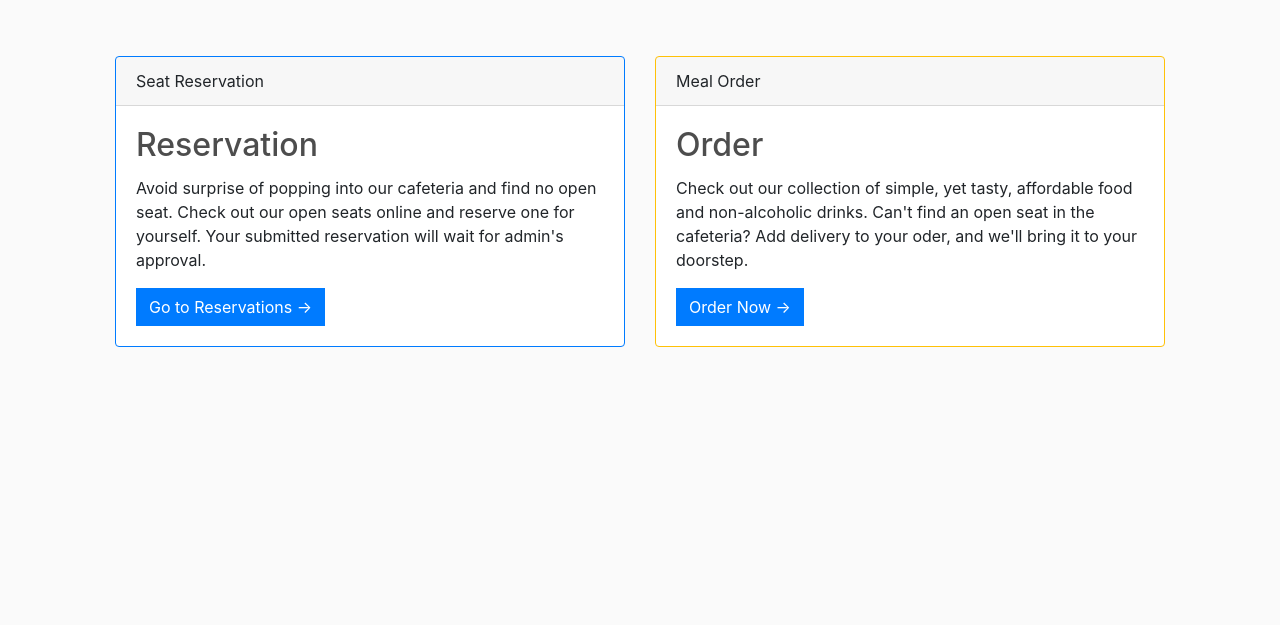
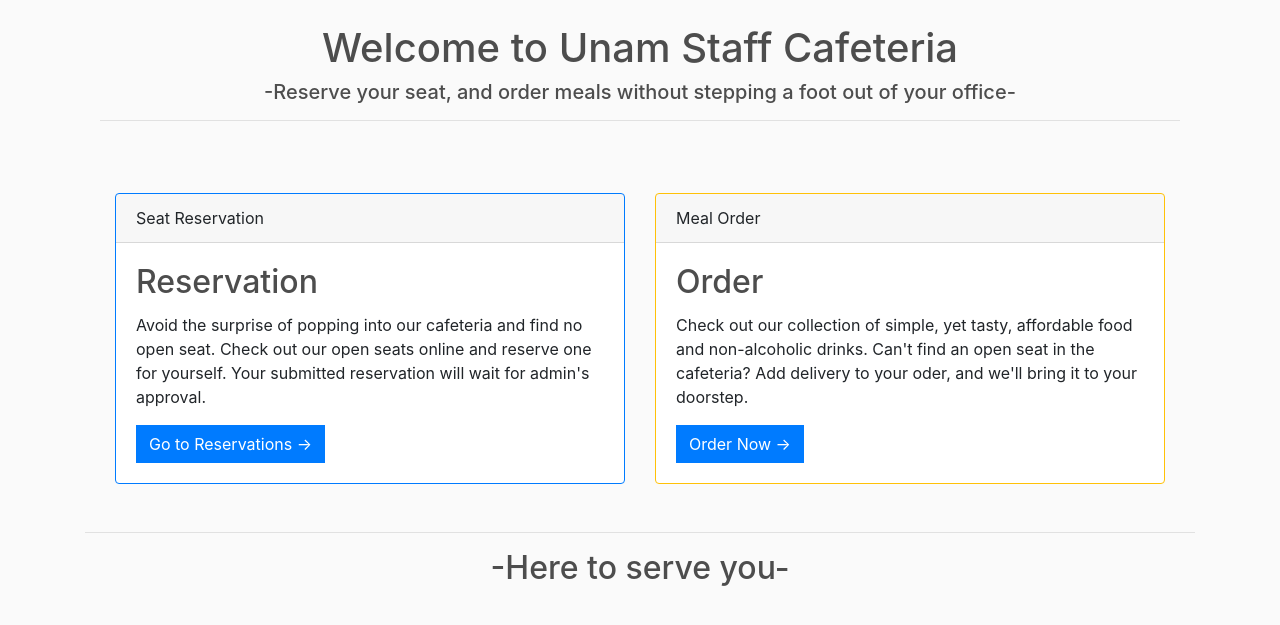
Before and after one commit to abiatarfestus/cafeteria, a Django app: page / in a window 1280 px wide. Shown: the part 56-681 px from the top of the page. Run offline with Django 4.2, Linux system fonts and the light colour scheme; some libraries are stand-ins or nearby versions.

Commit message:
Update list view and headings

```diff
--- a/canteen/templates/canteen/canteen.html
+++ b/canteen/templates/canteen/canteen.html
@@ -1,5 +1,9 @@
 {% extends 'canteen/main.html' %}
 {% load static %}
+{% block welcome %}
+<h3>Make your order here</h3>
+<hr>
+{% endblock %}
 {% block content %}
 	<div class="row">
 		{% for product in products %}
--- a/canteen/templates/canteen/cart.html
+++ b/canteen/templates/canteen/cart.html
@@ -1,11 +1,15 @@
 {% extends 'canteen/main.html' %}
 {% load static %}
+{% block welcome %}
+<h3>See What's in Your Cart</h3>
+<hr>
+{% endblock %}
 {% block content %}
 	<div class="row">
 		<div class="col-lg-12">
 			<div class="box-element">
 
-				<a  class="btn btn-outline-dark" href="{% url 'canteen' %}">&#x2190; Continue Shopping</a>
+				<a  class="btn btn-outline-dark" href="{% url 'canteen:canteen' %}">&#x2190; Continue Shopping</a>
 
 				<br>
 				<br>
--- a/canteen/templates/canteen/home.html
+++ b/canteen/templates/canteen/home.html
@@ -1,6 +1,12 @@
 {% extends 'canteen/main.html' %}
 {% load static %}
+{% block welcome %}
+<h1>Welcome to Unam Staff Cafeteria</h1>
+<h5>-Reserve your seat, and order meals without stepping a foot out of your office-</h5>
+<hr>
+{% endblock %}
 {% block content %}
+<br>
 <div class="container">
     <div class="row row-cols-1 row-cols-md-2">
       <div class="col">
@@ -10,7 +16,7 @@
           <div class="card-body">
             <h2 class="card-title">Reservation</h2>
             <!-- <p class="card-text text-muted h6">Post author | created on</p> -->
-            <p class="card-text">Avoid surprise of popping into our cafeteria and find no open seat.
+            <p class="card-text">Avoid the surprise of popping into our cafeteria and find no open seat.
                 Check out our open seats online and reserve one for yourself. Your submitted reservation will wait for admin's approval.
             </p>
             <a href="{% url 'canteen:reservations' %}" class="btn btn-primary">Go to Reservations &rarr;</a>
@@ -34,4 +40,9 @@
       </div>
     </div>
   </div>
+  <br>
+  <hr>
+  <div class="container page-headings">
+  <h2>-Here to serve you-</h2>
+</div>
   {% endblock content %}
--- a/canteen/templates/canteen/list_view.html
+++ b/canteen/templates/canteen/list_view.html
@@ -1,8 +1,11 @@
 {% extends 'canteen/main.html' %}
 {% load static %}
+{% block welcome %}
+<h3>{{ heading }}</h3>
+<hr>
+{% endblock %}
 {% block content %}
 <br>
-<h3>{{ heading }}</h3>
 <table class="table table-hover">
     <thead class="thead-light">
       <tr>
--- a/canteen/templates/canteen/main.html
+++ b/canteen/templates/canteen/main.html
@@ -89,6 +89,10 @@
 		{% endfor %}
 		{% endif %}
 
+	<div class="container page-headings">
+		{% block welcome %}{% endblock %}
+		</div>
+
      <div class="container">
             <br>
             {% block content %}
--- a/canteen/templates/canteen/reservations.html
+++ /dev/null
@@ -1,4 +0,0 @@
-{% extends 'canteen/main.html' %}
-{% load static %}
-{% block content %}
-{% endblock content %}
--- a/static/css/main.css
+++ b/static/css/main.css
@@ -101,3 +101,7 @@ h1,h2,h3,h4,h5,h6{
 .hidden{
 	display: none!important;
 }
+
+.page-headings {
+	text-align: center;
+}
```
